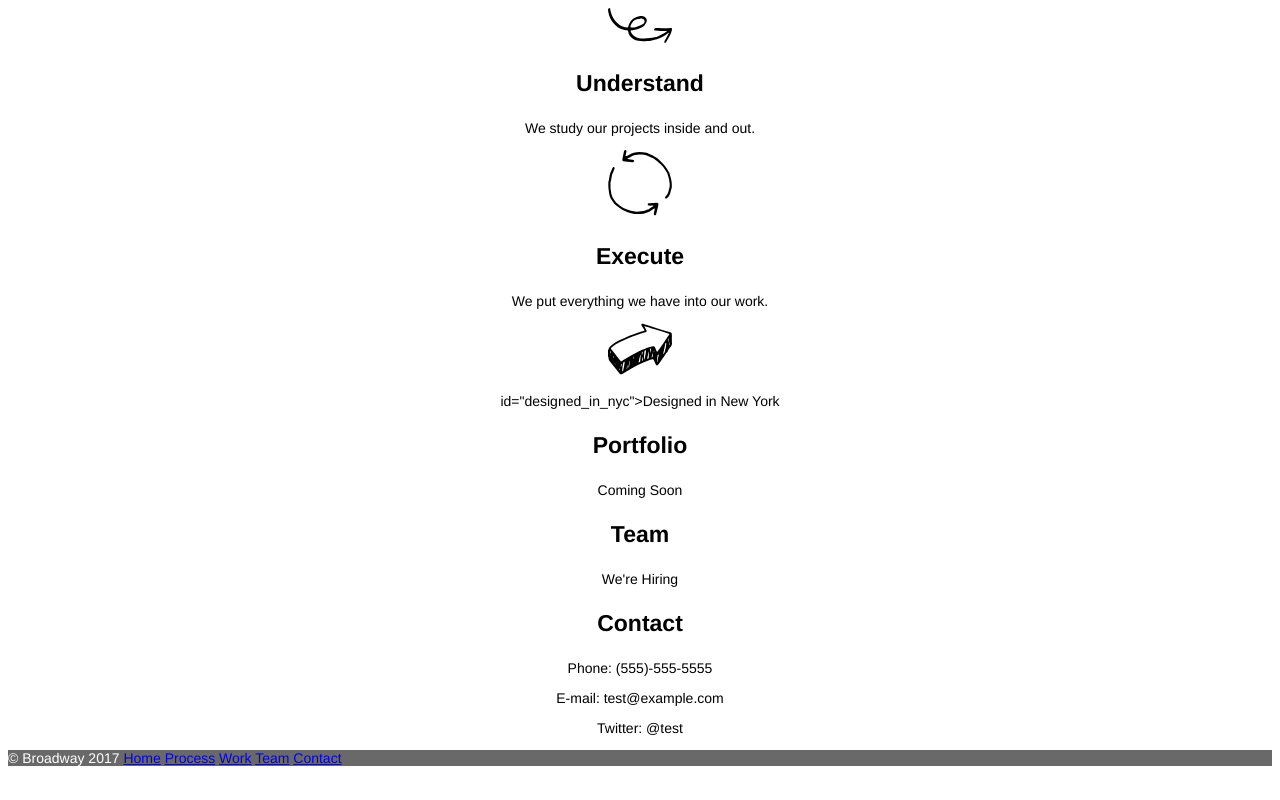
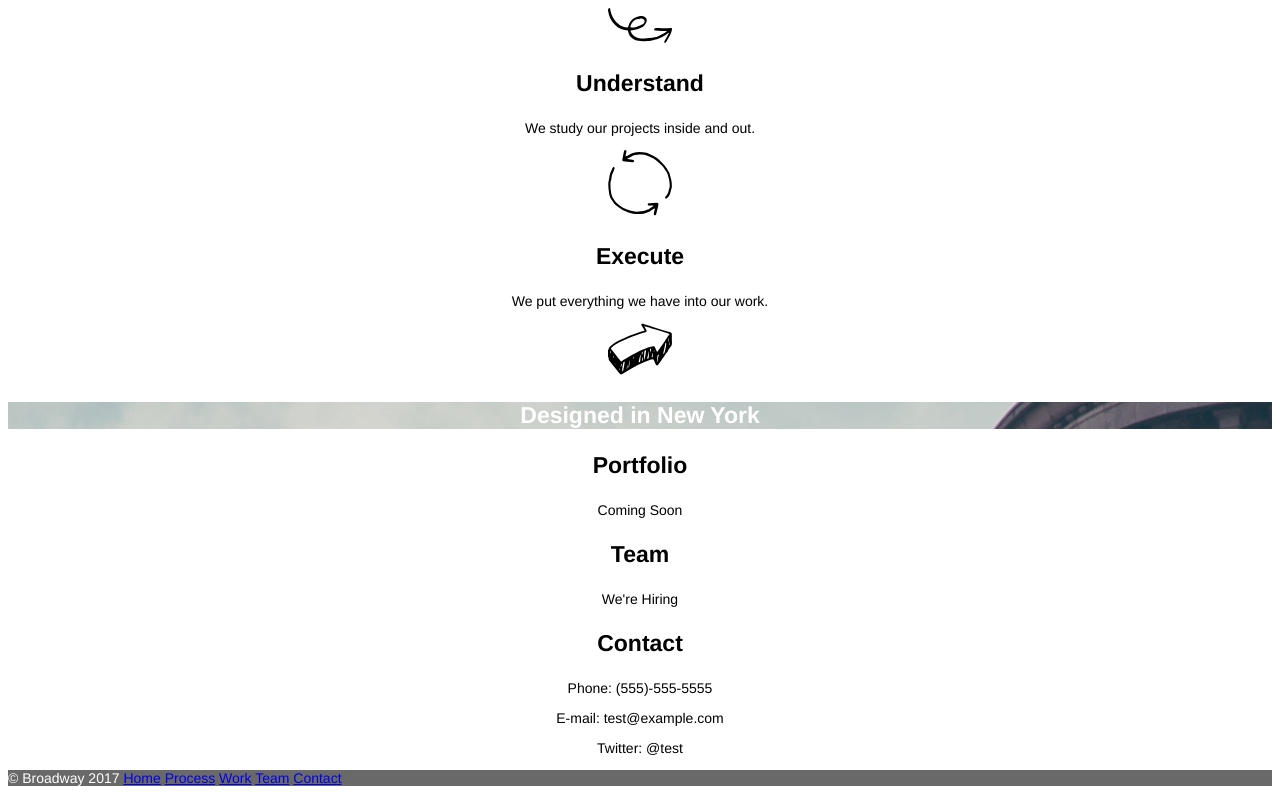
Before and after one commit to mkilby/broadway, a plain HTML site: page index.html in a window 1280 px wide. Shown: the part 689-1489 px from the top of the page. Drawn offline with Linux system fonts and the light colour scheme.

Commit message:
quick fix to designed in NYC divider

```diff
--- a/index.html
+++ b/index.html
@@ -35,7 +35,7 @@
 
     <!-- bottom section / Portfolio - team - contact info -->
     <div class="bottom_section">
-      <p> id="designed_in_nyc">Designed in New York</p>
+      <h3 id="designed_in_nyc">Designed in New York</h3>
       <h3 id="work">Portfolio</h3>
       <p>Coming Soon</p>
 
```
